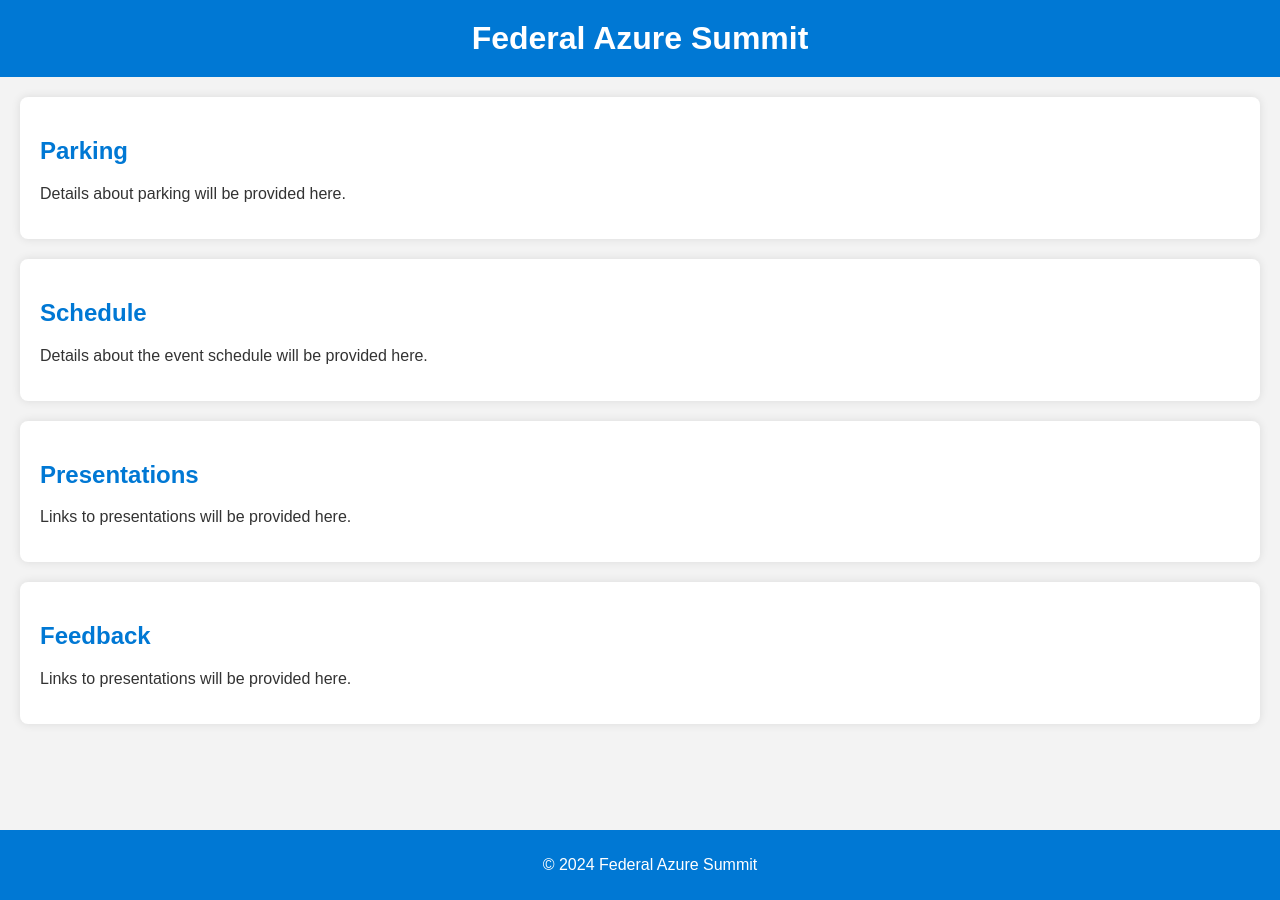
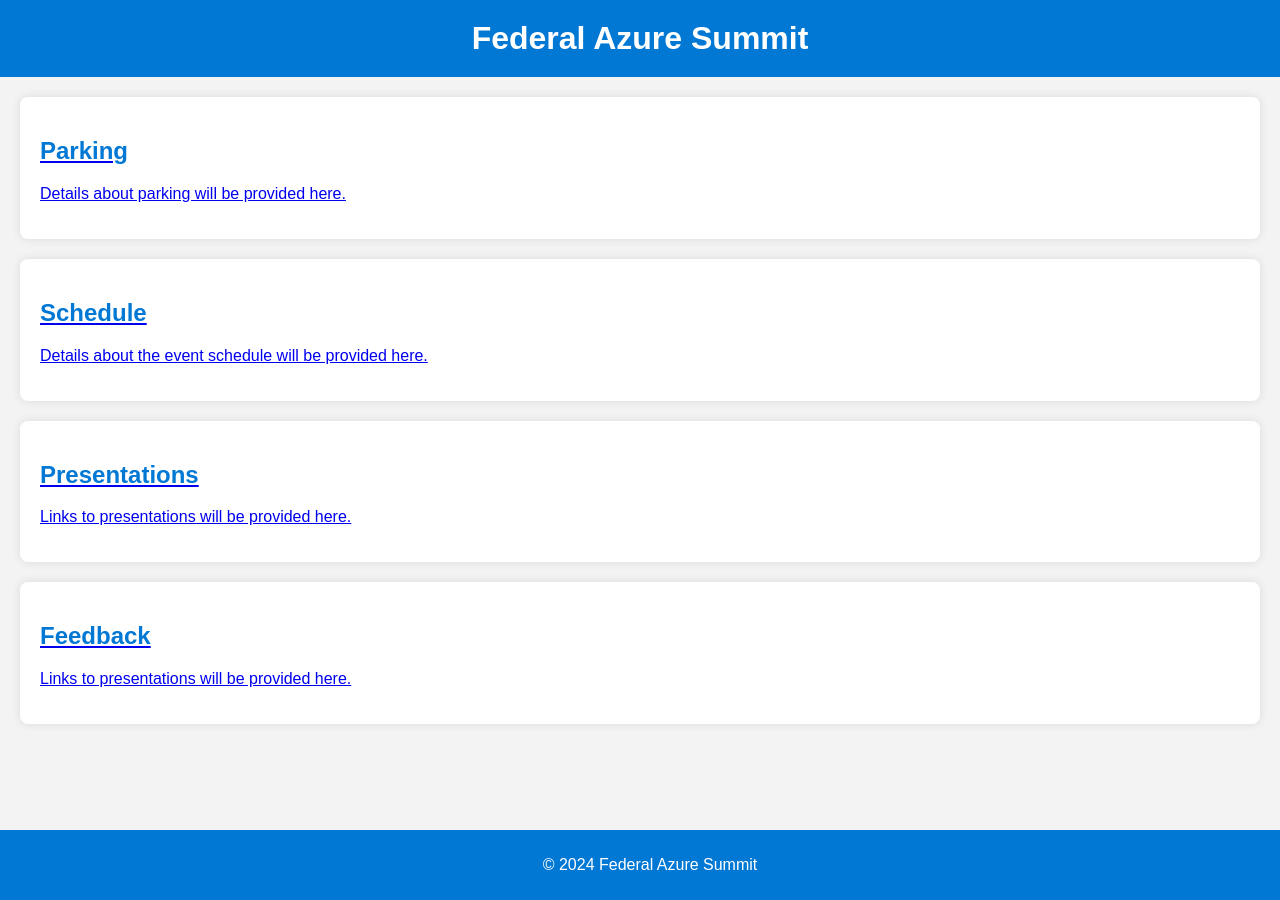
Before and after one commit to msft-joe/FedAzSummit, a Jekyll site: the page index.html, which Jekyll copies as it is, in a window 1280 px wide. Built offline with Jekyll 4.4.1, drawn with Linux system fonts in a browser that asks for light colours.

Commit message:
Update index.html

```diff
--- a/index.html
+++ b/index.html
@@ -11,20 +11,28 @@
         <h1>Federal Azure Summit</h1>
     </header>
     <section id="parking">
+        <a href="#" class="button">
             <h2>Parking</h2>
             <p>Details about parking will be provided here.</p>
+        </a>
     </section>
     <section id="schedule">
+        <a href="#" class="button">
             <h2>Schedule</h2>
             <p>Details about the event schedule will be provided here.</p>
+        </a>
     </section>
     <section id="presentations">
+        <a href="#" class="button">
             <h2>Presentations</h2>
             <p>Links to presentations will be provided here.</p>
+        </a>
     </section>
     <section id="feedback">
+        <a href="#" class="button">
             <h2>Feedback</h2>
             <p>Links to presentations will be provided here.</p>
+        </a>
     </section>
     <footer>
         <p>&copy; 2024 Federal Azure Summit</p>
```
Lines whose indentation alone changed are shown as unchanged.
